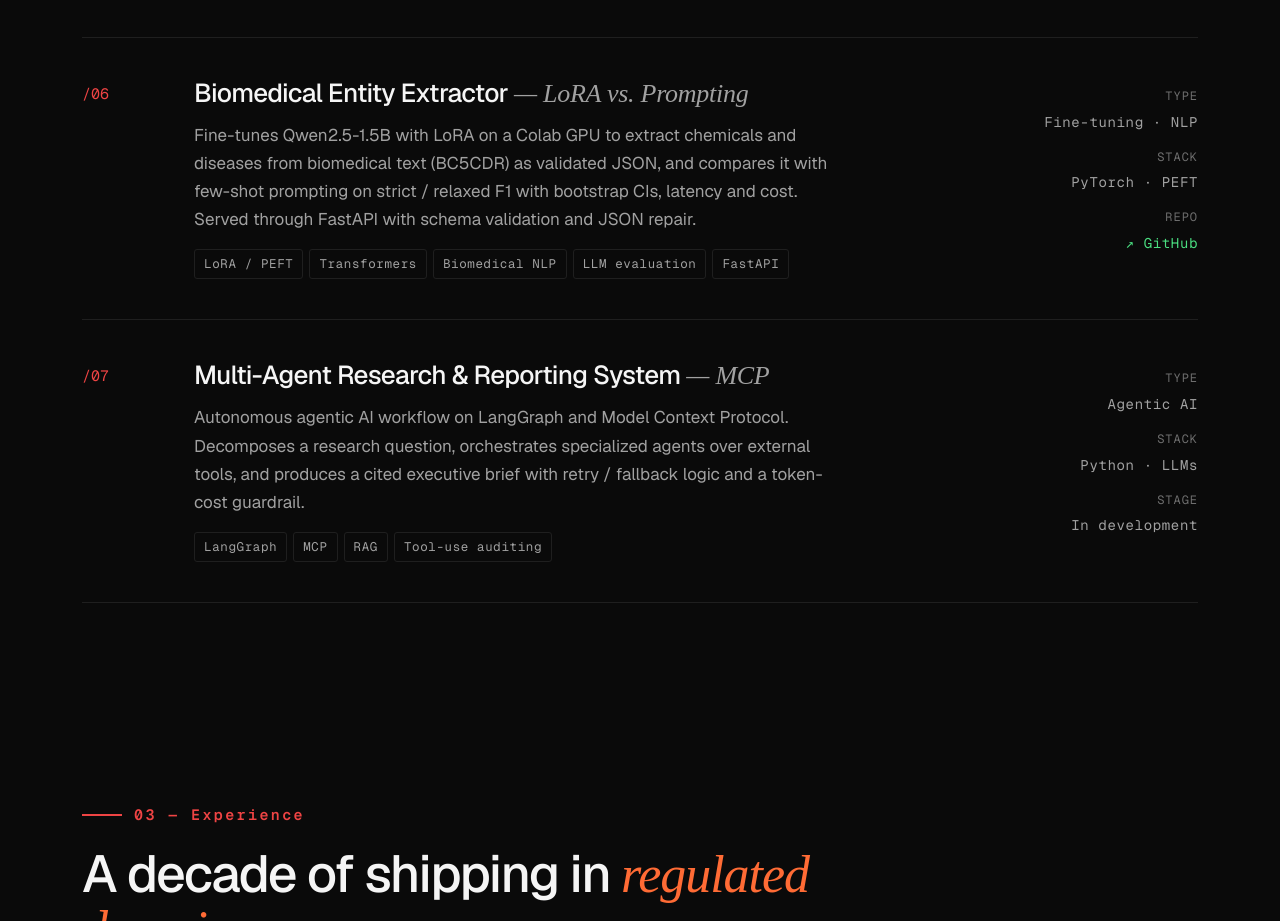
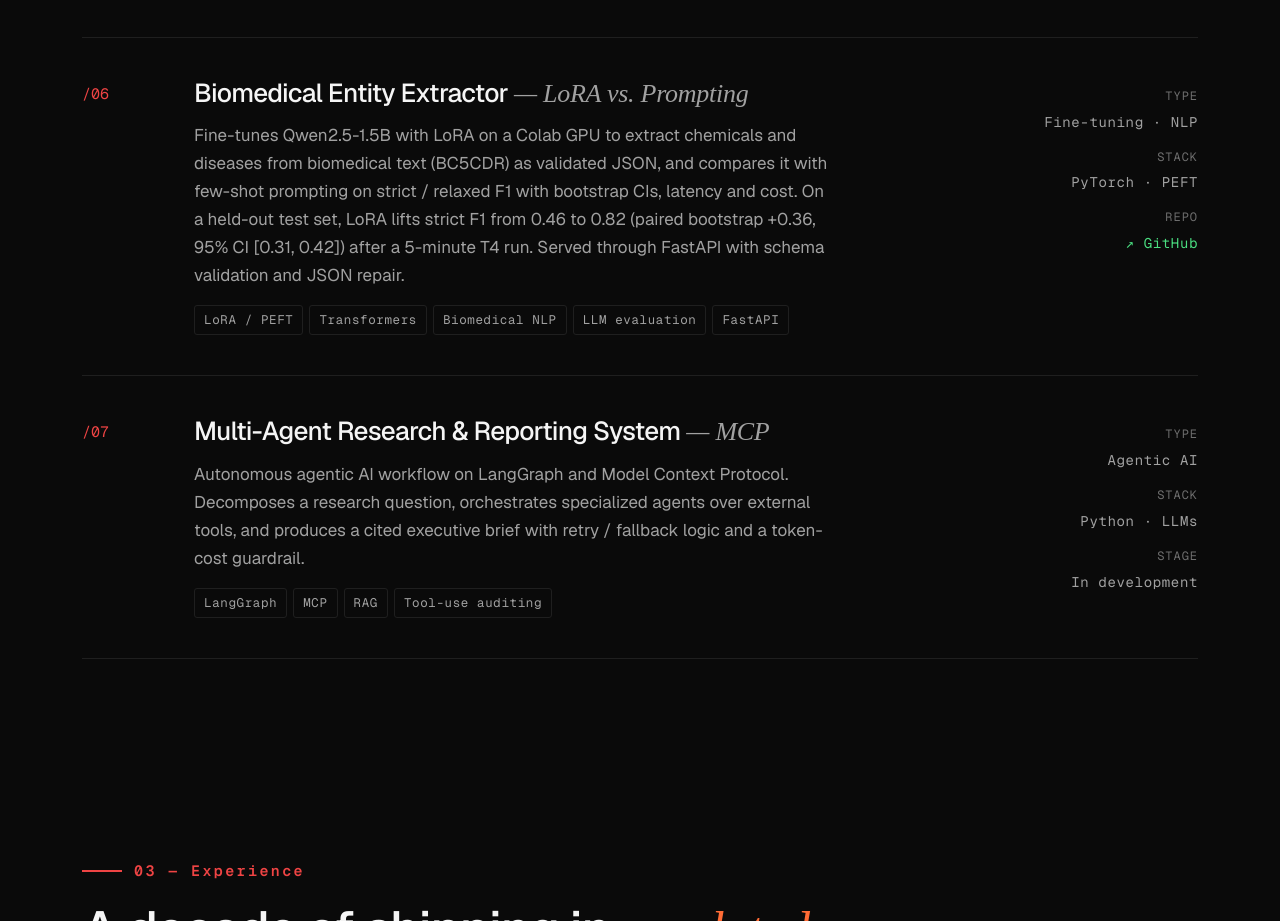
Before and after one commit to rkesseku/rkesseku.github.io, a plain HTML site: page index.html in a window 1280 px wide. Shown: the part 3923-4844 px from the top of the page. Drawn offline with nearby package versions, Linux system fonts and the light colour scheme; a web font is replaced by a local one.

Commit message:
Add LoRA extractor headline result

```diff
--- a/index.html
+++ b/index.html
@@ -989,7 +989,7 @@ footer p, footer .signature { font-size: 13px; }
         <div class="proj-num">/06</div>
         <div class="proj-body">
           <h3><a href="https://github.com/rkesseku/clinical-lora-extractor" target="_blank" style="color:inherit;text-decoration:none;">Biomedical Entity Extractor <em>— LoRA vs. Prompting</em></a></h3>
-          <p>Fine-tunes Qwen2.5-1.5B with LoRA on a Colab GPU to extract chemicals and diseases from biomedical text (BC5CDR) as validated JSON, and compares it with few-shot prompting on strict / relaxed F1 with bootstrap CIs, latency and cost. Served through FastAPI with schema validation and JSON repair.</p>
+          <p>Fine-tunes Qwen2.5-1.5B with LoRA on a Colab GPU to extract chemicals and diseases from biomedical text (BC5CDR) as validated JSON, and compares it with few-shot prompting on strict / relaxed F1 with bootstrap CIs, latency and cost. On a held-out test set, LoRA lifts strict F1 from 0.46 to 0.82 (paired bootstrap +0.36, 95% CI [0.31, 0.42]) after a 5-minute T4 run. Served through FastAPI with schema validation and JSON repair.</p>
           <div class="proj-tags">
             <span class="proj-tag">LoRA / PEFT</span>
             <span class="proj-tag">Transformers</span>
```
